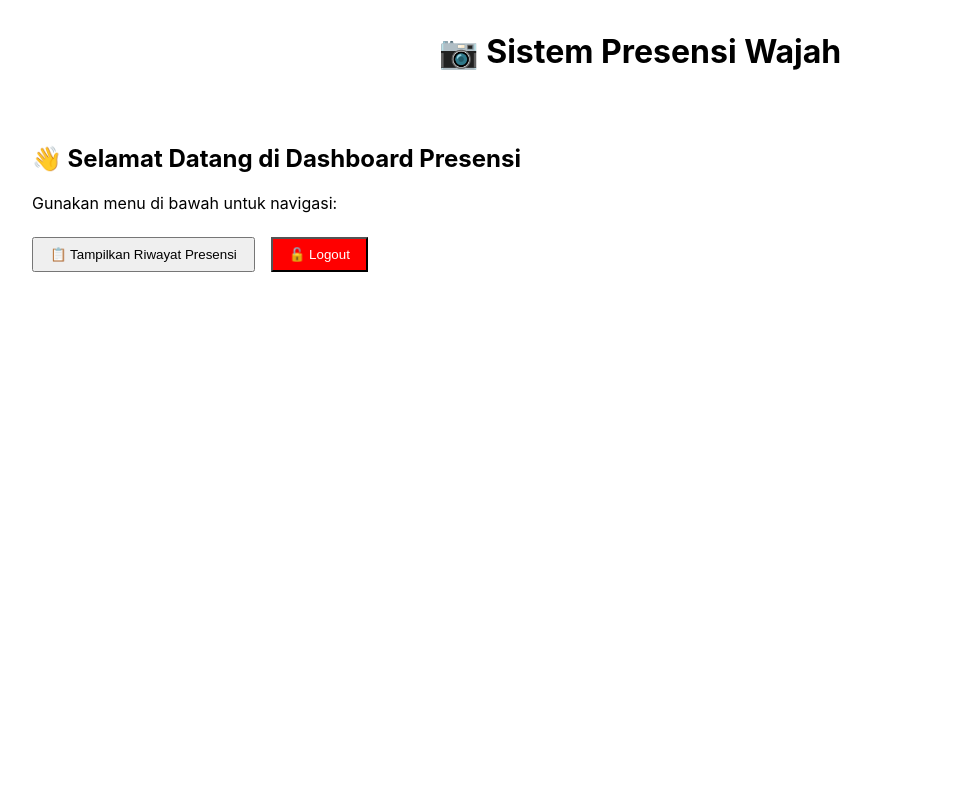
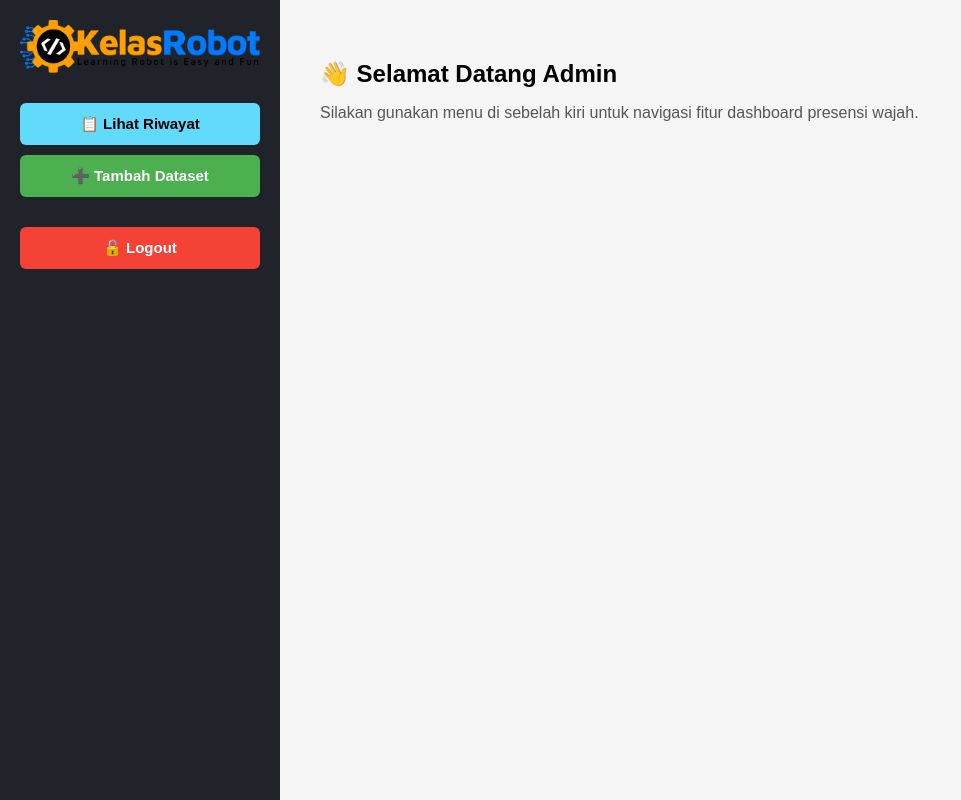
Before and after one commit to najwasf/dashboard-presensi, a React (Create React App) app: page /dashboard in a window 1280 px wide. Shown: the whole page, without its empty margins (0-961 px from the left). Built offline with nearby package versions, Linux system fonts and the light colour scheme; no server answers; sample sign-in values are in the browser's storage.

Commit message:
update ui

```diff
--- a/package.json
+++ b/package.json
@@ -40,5 +40,8 @@
       "last 1 firefox version",
       "last 1 safari version"
     ]
+  },
+  "devDependencies": {
+    "tailwindcss": "^4.1.11"
   }
 }
--- a/src/App.js
+++ b/src/App.js
@@ -2,6 +2,7 @@ import React from "react";
 import { BrowserRouter as Router, Routes, Route, Navigate } from "react-router-dom";
 import Dashboard from "./components/Dashboard";
 import Login from "./components/Login";
+import TambahDataset from "./components/TambahDataset"; // ← pastikan ini sudah diimport
 
 function App() {
   const isLoggedIn = localStorage.getItem("isLoggedIn") === "true";
@@ -9,11 +10,14 @@ function App() {
   return (
     <Router>
       <div>
-        <h1 style={{ textAlign: "center", marginTop: "2rem" }}>📷 Sistem Presensi Wajah</h1>
         <Routes>
           <Route
             path="/dashboard"
             element={isLoggedIn ? <Dashboard /> : <Navigate to="/login" replace />}
+          />
+          <Route
+            path="/tambah-dataset"
+            element={isLoggedIn ? <TambahDataset /> : <Navigate to="/login" replace />}
           />
           <Route path="/login" element={<Login />} />
           <Route path="*" element={<Navigate to="/dashboard" replace />} />
--- /dev/null
+++ b/src/components/Dashboard.css
@@ -0,0 +1,78 @@
+.dashboard-container {
+  display: flex;
+  min-height: 100vh;
+  font-family: Arial, sans-serif;
+}
+
+.sidebar {
+  width: 240px;
+  background-color: #20232a;
+  color: white;
+  padding: 20px;
+  box-shadow: 2px 0 8px rgba(0, 0, 0, 0.2);
+}
+
+.logo {
+  display: block;
+  max-width: 100%;
+  height: auto;
+  margin: 0 auto 30px;
+}
+
+.menu {
+  margin-bottom: 30px;
+}
+
+.button {
+  display: block;
+  width: 100%;
+  padding: 12px;
+  margin-bottom: 10px;
+  border: none;
+  border-radius: 6px;
+  font-size: 15px;
+  cursor: pointer;
+}
+
+.button.default {
+  background-color: #61dafb;
+  color: #000;
+}
+
+.button.green {
+  background-color: #4caf50;
+  color: #fff;
+}
+
+.button.red {
+  background-color: #f44336;
+  color: #fff;
+}
+
+.button.logout {
+  margin-top: auto;
+}
+
+.content {
+  flex: 1;
+  padding: 40px;
+  background-color: #f5f5f5;
+}
+
+.welcome {
+  font-size: 24px;
+  margin-bottom: 10px;
+}
+
+.description {
+  font-size: 16px;
+  color: #555;
+  margin-bottom: 30px;
+}
+
+.section {
+  background: white;
+  padding: 20px;
+  border-radius: 10px;
+  box-shadow: 0 2px 8px rgba(0, 0, 0, 0.1);
+}
--- a/src/components/Dashboard.jsx
+++ b/src/components/Dashboard.jsx
@@ -1,10 +1,14 @@
+// src/components/Dashboard.jsx
 import React, { useState } from "react";
 import { useNavigate } from "react-router-dom";
 import History from "./Hiistory";
+import TambahDataset from "./TambahDataset";
+import "./Dashboard.css"; // ✅ CSS terpisah
 
 const Dashboard = () => {
   const navigate = useNavigate();
   const [showHistory, setShowHistory] = useState(false);
+  const [showTambahDataset, setShowTambahDataset] = useState(false);
 
   const handleLogout = () => {
     localStorage.removeItem("isLoggedIn");
@@ -12,31 +16,60 @@ const Dashboard = () => {
   };
 
   return (
-    <div style={{ padding: "2rem" }}>
-      <h2>👋 Selamat Datang di Dashboard Presensi</h2>
-      <p>Gunakan menu di bawah untuk navigasi:</p>
+    <div className="dashboard-container">
+      <div className="sidebar">
+        {/* ✅ Logo Gambar */}
+        <img
+          src={require("../assets/kelasrobot.png")}
+          alt="KelasRobot"
+          className="logo"
+        />
 
-      <div style={{ marginTop: "1.5rem" }}>
+        <div className="menu">
           <button
-          onClick={() => setShowHistory(!showHistory)}
-          style={{ marginRight: "1rem", padding: "0.5rem 1rem" }}
+            onClick={() => {
+              setShowHistory(!showHistory);
+              setShowTambahDataset(false);
+            }}
+            className="button default"
           >
-          📋 {showHistory ? "Sembunyikan" : "Tampilkan"} Riwayat Presensi
+            📋 {showHistory ? "Sembunyikan" : "Lihat"} Riwayat
           </button>
 
           <button
-          onClick={handleLogout}
-          style={{ padding: "0.5rem 1rem", backgroundColor: "red", color: "white" }}
+            onClick={() => {
+              setShowTambahDataset(!showTambahDataset);
+              setShowHistory(false);
+            }}
+            className="button green"
           >
+            ➕ {showTambahDataset ? "Tutup" : "Tambah"} Dataset
+          </button>
+        </div>
+
+        <button onClick={handleLogout} className="button red logout">
           🔓 Logout
         </button>
       </div>
 
+      <div className="content">
+        <h2 className="welcome">👋 Selamat Datang Admin</h2>
+        <p className="description">
+          Silakan gunakan menu di sebelah kiri untuk navigasi fitur dashboard presensi wajah.
+        </p>
+
         {showHistory && (
-        <div style={{ marginTop: "2rem" }}>
+          <div className="section">
             <History />
           </div>
         )}
+
+        {showTambahDataset && (
+          <div className="section">
+            <TambahDataset />
+          </div>
+        )}
+      </div>
     </div>
   );
 };
--- /dev/null
+++ b/src/components/TambahDataset.css
@@ -0,0 +1,66 @@
+.form-container {
+  max-width: 420px;
+  margin: 60px auto;
+  padding: 30px 40px;
+  background-color: #fafafa;
+  border-radius: 12px;
+  box-shadow: 0 10px 25px rgba(0, 0, 0, 0.08);
+  font-family: 'Segoe UI', sans-serif;
+}
+
+.form-title {
+  text-align: center;
+  font-size: 20px;
+  font-weight: 600;
+  margin-bottom: 20px;
+  color: #333;
+}
+
+form {
+  display: flex;
+  flex-direction: column;
+}
+
+label {
+  margin-top: 10px;
+  margin-bottom: 6px;
+  font-size: 14px;
+  color: #444;
+}
+
+input[type="text"],
+input[type="file"] {
+  padding: 10px;
+  font-size: 14px;
+  border: 1px solid #ccc;
+  border-radius: 6px;
+  margin-bottom: 10px;
+  outline: none;
+}
+
+input[type="text"]:focus {
+  border-color: #4b7bec;
+  background-color: #f0f4ff;
+}
+
+button {
+  background-color: #4b7bec;
+  color: white;
+  padding: 10px;
+  border: none;
+  border-radius: 6px;
+  cursor: pointer;
+  font-weight: bold;
+  margin-top: 10px;
+}
+
+button:hover {
+  background-color: #3867d6;
+}
+
+.form-message {
+  margin-top: 15px;
+  font-size: 14px;
+  text-align: center;
+  color: #333;
+}
--- /dev/null
+++ b/src/components/TambahDataset.jsx
@@ -0,0 +1,65 @@
+// src/components/TambahDataset.jsx
+import React, { useState } from "react";
+import axios from "axios";
+import "./TambahDataset.css";
+
+const TambahDataset = () => {
+  const [name, setName] = useState("");
+  const [image, setImage] = useState(null);
+  const [message, setMessage] = useState("");
+
+  const handleSubmit = async (e) => {
+    e.preventDefault();
+
+    if (!name || !image) {
+      setMessage("❗ Nama dan foto harus diisi.");
+      return;
+    }
+
+    const formData = new FormData();
+    formData.append("name", name);
+    formData.append("image", image);
+
+    try {
+      const response = await axios.post("http://localhost:5000/upload_dataset", formData, {
+        headers: {
+          "Content-Type": "multipart/form-data",
+        },
+      });
+      setMessage(response.data.message || "✅ Upload berhasil!");
+      setName("");
+      setImage(null);
+    } catch (error) {
+      console.error(error);
+      setMessage("❌ Upload gagal.");
+    }
+  };
+
+  return (
+    <div className="form-container">
+      <h2 className="form-title">🧑‍💼 Tambah Dataset Wajah</h2>
+      <form onSubmit={handleSubmit}>
+        <label>Nama Lengkap:</label>
+        <input
+          type="text"
+          value={name}
+          placeholder="Masukkan nama lengkap"
+          onChange={(e) => setName(e.target.value)}
+        />
+
+        <label>Upload Foto:</label>
+        <input
+          type="file"
+          accept="image/*"
+          onChange={(e) => setImage(e.target.files[0])}
+        />
+
+        <button type="submit">Upload</button>
+
+        {message && <p className="form-message">{message}</p>}
+      </form>
+    </div>
+  );
+};
+
+export default TambahDataset;
```
Also changed, not shown: src/assets/kelasrobot.png (added), 1 other file (tests, documents, lock files or other folders). Lines whose indentation alone changed are shown as unchanged.
